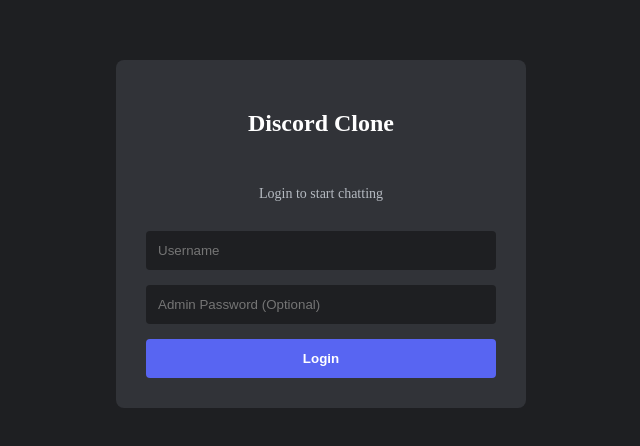
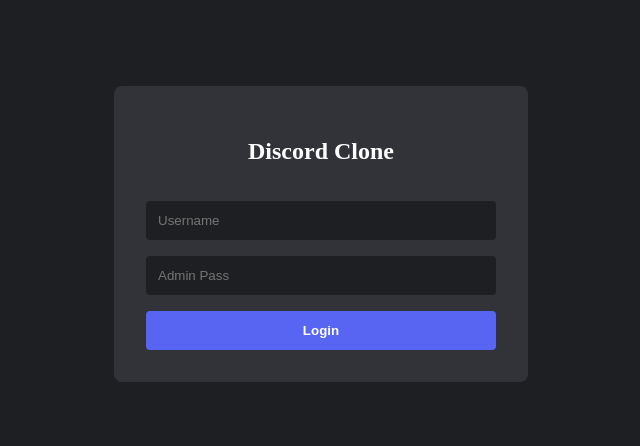
Before and after one commit to zakbooks1/Discord, a Next.js app: page / in a window 1280 px wide. Shown: the part 166-612 px from the top of the page, without its empty margins (319-959 px from the left). Built offline with nearby package versions, Linux system fonts and the light colour scheme.

Commit message:
Update page.js

```diff
--- a/app/page.js
+++ b/app/page.js
@@ -9,28 +9,31 @@
   const [isLoggedIn, setIsLoggedIn] = useState(false);
   const [tempName, setTempName] = useState("");
   const [tempPass, setTempPass] = useState("");
+  const [isAnnounceMode, setIsAnnounceMode] = useState(false);
   const scrollRef = useRef(null);
 
-  const APP_ADMIN_PASS = "67bits67"; // MUST match the backend
+  const ADMIN_KEY = "67bits67";
 
-  const servers = [
-    { id: "general", name: "G", color: "#5865f2" },
-    { id: "gaming", name: "🎮", color: "#3ba55c" },
-    { id: "coding", name: "💻", color: "#eb459e" },
+  // List of your sub-servers/channels
+  const channels = [
+    { id: "general", icon: "#" },
+    { id: "gaming", icon: "🎮" },
+    { id: "announcements", icon: "📢" },
+    { id: "coding", icon: "💻" }
   ];
 
   useEffect(() => {
-    const saved = localStorage.getItem("chat-session");
+    const saved = localStorage.getItem("chat-v4");
     if (saved) { setUser(JSON.parse(saved)); setIsLoggedIn(true); }
   }, []);
 
   const handleLogin = () => {
-    if (!tempName) return alert("Please enter a username");
-    const isActuallyAdmin = tempPass === APP_ADMIN_PASS;
-    const userData = { name: tempName, isAdmin: isActuallyAdmin, pass: tempPass };
-    setUser(userData);
+    if (!tempName) return alert("Username required");
+    const isAdm = tempPass.toLowerCase() === ADMIN_KEY;
+    const data = { name: tempName, isAdmin: isAdm, pass: tempPass.toLowerCase() };
+    setUser(data);
     setIsLoggedIn(true);
-    localStorage.setItem("chat-session", JSON.stringify(userData));
+    localStorage.setItem("chat-v4", JSON.stringify(data));
   };
 
   const loadData = async () => {
@@ -38,9 +41,10 @@
       const res = await fetch(`/api/messages?server=${activeServer}`);
       const data = await res.json();
       if (Array.isArray(data)) setMessages(data.reverse());
-    } catch (e) { console.error("Refresh failed"); }
+    } catch (e) { console.error("Load failed"); }
   };
 
+  // Re-run this whenever activeServer changes
   useEffect(() => {
     if (isLoggedIn) {
       loadData();
@@ -58,7 +62,10 @@
     await fetch("/api/messages", {
       method: "POST",
       headers: { "Content-Type": "application/json" },
-      body: JSON.stringify({ text, user: user.name, isAdmin: user.isAdmin, server: activeServer }),
+      body: JSON.stringify({
+        text, user: user.name, isAdmin: user.isAdmin,
+        isAnnouncement: isAnnounceMode, server: activeServer
+      }),
     });
     setText("");
     loadData();
@@ -67,7 +74,7 @@
   const deleteMsg = async (id) => {
     await fetch("/api/messages", {
       method: "DELETE",
-      headers: { "admin-pass": user.pass, "Content-Type": "application/json" },
+      headers: { "admin-pass": user.pass },
       body: JSON.stringify({ id, server: activeServer }),
     });
     loadData();
@@ -75,12 +82,11 @@
 
   if (!isLoggedIn) {
     return (
-      <div style={styles.loginBg}>
+      <div style={styles.loginPage}>
         <div style={styles.loginCard}>
-          <h2 style={{ textAlign: "center", color: "white" }}>Discord Clone</h2>
-          <p style={{ color: "#b5bac1", textAlign: "center", fontSize: "14px" }}>Login to start chatting</p>
-          <input placeholder="Username" onChange={e => setTempName(e.target.value)} style={styles.loginInput} />
-          <input placeholder="Admin Password (Optional)" type="password" onChange={e => setTempPass(e.target.value)} style={styles.loginInput} />
+          <h2 style={{ color: "white", textAlign: "center" }}>Discord Clone</h2>
+          <input placeholder="Username" autoCapitalize="none" onChange={e => setTempName(e.target.value)} style={styles.input} />
+          <input placeholder="Admin Pass" type="password" autoCapitalize="none" onChange={e => setTempPass(e.target.value)} style={styles.input} />
           <button onClick={handleLogin} style={styles.loginBtn}>Login</button>
         </div>
       </div>
@@ -88,49 +94,60 @@
   }
 
   return (
-    <div style={styles.wrapper}>
-      {/* Server Column */}
-      <div style={styles.serverBar}>
-        {servers.map(s => (
-          <div key={s.id} onClick={() => setActiveServer(s.id)}
-               style={{ ...styles.sCircle, backgroundColor: s.color, borderRadius: activeServer === s.id ? "15px" : "50%" }}>
-            {s.name}
+    <div style={styles.app}>
+      {/* Sidebar 1: Static Icons */}
+      <div style={styles.side1}>
+        <div style={styles.sCircActive}>D</div>
+        <div style={styles.divider} />
+        <div style={styles.sCirc}>+</div>
+      </div>
+
+      {/* Sidebar 2: Channel List */}
+      <div style={styles.side2}>
+        <div style={styles.sHead}>SERVER CHANNELS</div>
+        {channels.map(chan => (
+          <div
+            key={chan.id}
+            onClick={() => setActiveServer(chan.id)}
+            style={activeServer === chan.id ? styles.cActive : styles.cInactive}
+          >
+            <span style={{color: "#80848e", marginRight: "8px"}}>{chan.icon}</span>
+            {chan.id}
           </div>
         ))}
+        <button onClick={() => {localStorage.removeItem("chat-v4"); window.location.reload();}} style={styles.logout}>Logout</button>
       </div>
 
-      {/* Channel Column */}
-      <div style={styles.channelBar}>
-        <div style={styles.sTitle}>My Servers</div>
-        <div style={styles.cItemActive}># {activeServer}</div>
-        <div style={styles.cItem}># rules</div>
-        <div style={styles.cItem}># off-topic</div>
-      </div>
-
-      {/* Chat Column */}
-      <div style={styles.chatBox}>
-        <div style={styles.chatHeader}>
+      {/* Main Chat */}
+      <div style={styles.main}>
+        <div style={styles.mHead}>
           <span># {activeServer}</span>
-          {user.isAdmin && <span style={styles.adminTag}>ADMIN ACTIVE</span>}
+          {user.isAdmin && (
+            <label style={{ fontSize: "11px", color: isAnnounceMode ? "#f1c40f" : "#8e9297", cursor: "pointer" }}>
+              <input type="checkbox" checked={isAnnounceMode} onChange={e => setIsAnnounceMode(e.target.checked)} />
+              ANNOUNCE
+            </label>
+          )}
         </div>
 
-        <div style={styles.msgArea} ref={scrollRef}>
+        <div style={styles.msgList} ref={scrollRef}>
+          {messages.length === 0 && <div style={{color: "#80848e", textAlign: "center", marginTop: "20px"}}>No messages in #{activeServer} yet.</div>}
           {messages.map((m, i) => (
-            <div key={i} style={styles.msgRow}>
-              <div style={styles.msgAvatar}>{m.user?.[0].toUpperCase()}</div>
+            <div key={i} style={{ ...styles.mRow, borderLeft: m.isAnnouncement ? "4px solid #f1c40f" : "none", backgroundColor: m.isAnnouncement ? "rgba(241, 196, 15, 0.05)" : "transparent" }}>
+              <div style={styles.mAv}>{m.user?.[0].toUpperCase()}</div>
               <div style={{ flex: 1 }}>
-                <div style={styles.msgTop}>
+                <div style={styles.mMeta}>
                   <span style={{ fontWeight: "bold", color: m.isAdmin ? "#f1c40f" : "white" }}>{m.user}</span>
-                  <span style={styles.msgDate}>{new Date(m.date).toLocaleTimeString([], { hour: '2-digit', minute: '2-digit' })}</span>
+                  <span style={styles.mDate}>{new Date(m.date).toLocaleTimeString([], { hour: '2-digit', minute: '2-digit' })}</span>
                 </div>
-                <div style={styles.msgText}>{m.text}</div>
+                <div style={styles.mText}>{m.text}</div>
               </div>
               {user.isAdmin && <button onClick={() => deleteMsg(m._id)} style={styles.del}>×</button>}
             </div>
           ))}
         </div>
 
-        <div style={styles.inputWrap}>
+        <div style={styles.inWrap}>
           <input value={text} onChange={e => setText(e.target.value)} onKeyDown={e => e.key === "Enter" && send()}
                  style={styles.chatIn} placeholder={`Message #${activeServer}`} />
         </div>
@@ -140,27 +157,29 @@
 }
 
 const styles = {
-  wrapper: { display: "flex", height: "100vh", backgroundColor: "#313338", color: "#dbdee1", fontFamily: "sans-serif" },
-  serverBar: { width: "72px", backgroundColor: "#1e1f22", display: "flex", flexDirection: "column", alignItems: "center", padding: "12px 0", gap: "10px" },
-  sCircle: { width: "48px", height: "48px", cursor: "pointer", display: "flex", alignItems: "center", justifyContent: "center", color: "white", fontWeight: "bold", transition: "0.2s" },
-  channelBar: { width: "240px", backgroundColor: "#2b2d31" },
-  sTitle: { padding: "15px", fontWeight: "bold", borderBottom: "1px solid #232428" },
-  cItemActive: { padding: "8px 10px", margin: "2px 8px", backgroundColor: "#3f4147", borderRadius: "4px", color: "white" },
-  cItem: { padding: "8px 10px", margin: "2px 8px", color: "#80848e", cursor: "pointer" },
-  chatBox: { flex: 1, display: "flex", flexDirection: "column" },
-  chatHeader: { height: "48px", display: "flex", alignItems: "center", padding: "0 16px", borderBottom: "1px solid #232428", fontWeight: "bold", justifyContent: "space-between" },
-  adminTag: { fontSize: "10px", backgroundColor: "#f1c40f", color: "black", padding: "2px 8px", borderRadius: "4px" },
-  msgArea: { flex: 1, overflowY: "auto", padding: "20px" },
-  msgRow: { display: "flex", gap: "15px", marginBottom: "15px" },
-  msgAvatar: { width: "40px", height: "40px", borderRadius: "50%", backgroundColor: "#5865f2", display: "flex", alignItems: "center", justifyContent: "center", fontWeight: "bold" },
-  msgTop: { display: "flex", gap: "10px", alignItems: "center" },
-  msgDate: { fontSize: "12px", color: "#949ba4" },
-  msgText: { marginTop: "2px", color: "#dbdee1" },
-  inputWrap: { padding: "0 20px 24px 20px" },
-  chatIn: { width: "100%", padding: "12px", borderRadius: "8px", border: "none", backgroundColor: "#383a40", color: "white", outline: "none" },
-  del: { background: "none", border: "none", color: "#ed4245", fontSize: "20px", cursor: "pointer" },
-  loginBg: { height: "100vh", display: "flex", alignItems: "center", justifyContent: "center", backgroundColor: "#1e1f22" },
-  loginCard: { backgroundColor: "#313338", padding: "30px", borderRadius: "8px", width: "350px", display: "flex", flexDirection: "column", gap: "15px" },
-  loginInput: { padding: "12px", borderRadius: "4px", border: "none", backgroundColor: "#1e1f22", color: "white" },
+  app: { display: "flex", height: "100vh", backgroundColor: "#313338", color: "#dbdee1", fontFamily: "sans-serif" },
+  side1: { width: "72px", backgroundColor: "#1e1f22", display: "flex", flexDirection: "column", alignItems: "center", padding: "12px 0", gap: "8px" },
+  sCircActive: { width: "48px", height: "48px", borderRadius: "16px", backgroundColor: "#5865f2", display: "flex", alignItems: "center", justifyContent: "center", color: "white", fontWeight: "bold" },
+  sCirc: { width: "48px", height: "48px", borderRadius: "50%", backgroundColor: "#313338", color: "#23a559", display: "flex", alignItems: "center", justifyContent: "center", fontSize: "24px" },
+  divider: { width: "32px", height: "2px", backgroundColor: "#35363c", margin: "4px 0" },
+  side2: { width: "240px", backgroundColor: "#2b2d31", display: "flex", flexDirection: "column", padding: "8px" },
+  sHead: { padding: "12px", fontSize: "12px", fontWeight: "bold", color: "#949ba4" },
+  cActive: { padding: "8px 12px", backgroundColor: "#3f4147", borderRadius: "4px", color: "white", cursor: "pointer", marginBottom: "2px" },
+  cInactive: { padding: "8px 12px", color: "#80848e", cursor: "pointer", marginBottom: "2px", borderRadius: "4px" },
+  logout: { marginTop: "auto", padding: "10px", backgroundColor: "#ed4245", color: "white", border: "none", borderRadius: "4px", cursor: "pointer" },
+  main: { flex: 1, display: "flex", flexDirection: "column" },
+  mHead: { height: "48px", display: "flex", alignItems: "center", padding: "0 16px", borderBottom: "1px solid #26272d", justifyContent: "space-between", fontWeight: "bold" },
+  msgList: { flex: 1, overflowY: "auto", padding: "20px" },
+  mRow: { display: "flex", gap: "16px", padding: "8px 16px" },
+  mAv: { width: "40px", height: "40px", borderRadius: "50%", backgroundColor: "#eb459e", display: "flex", alignItems: "center", justifyContent: "center", fontWeight: "bold" },
+  mMeta: { display: "flex", alignItems: "center", gap: "8px" },
+  mDate: { fontSize: "12px", color: "#949ba4" },
+  mText: { color: "#dbdee1", marginTop: "2px" },
+  inWrap: { padding: "0 20px 24px 20px" },
+  chatIn: { width: "100%", padding: "11px", borderRadius: "8px", border: "none", backgroundColor: "#383a40", color: "#dbdee1", outline: "none" },
+  del: { background: "none", border: "none", color: "#ed4245", cursor: "pointer", fontSize: "18px" },
+  loginPage: { height: "100vh", display: "flex", alignItems: "center", justifyContent: "center", backgroundColor: "#1e1f22" },
+  loginCard: { backgroundColor: "#313338", padding: "32px", borderRadius: "8px", width: "350px", display: "flex", flexDirection: "column", gap: "16px" },
+  input: { padding: "12px", borderRadius: "4px", border: "none", backgroundColor: "#1e1f22", color: "white" },
   loginBtn: { padding: "12px", backgroundColor: "#5865f2", color: "white", border: "none", borderRadius: "4px", fontWeight: "bold", cursor: "pointer" }
 };
```
